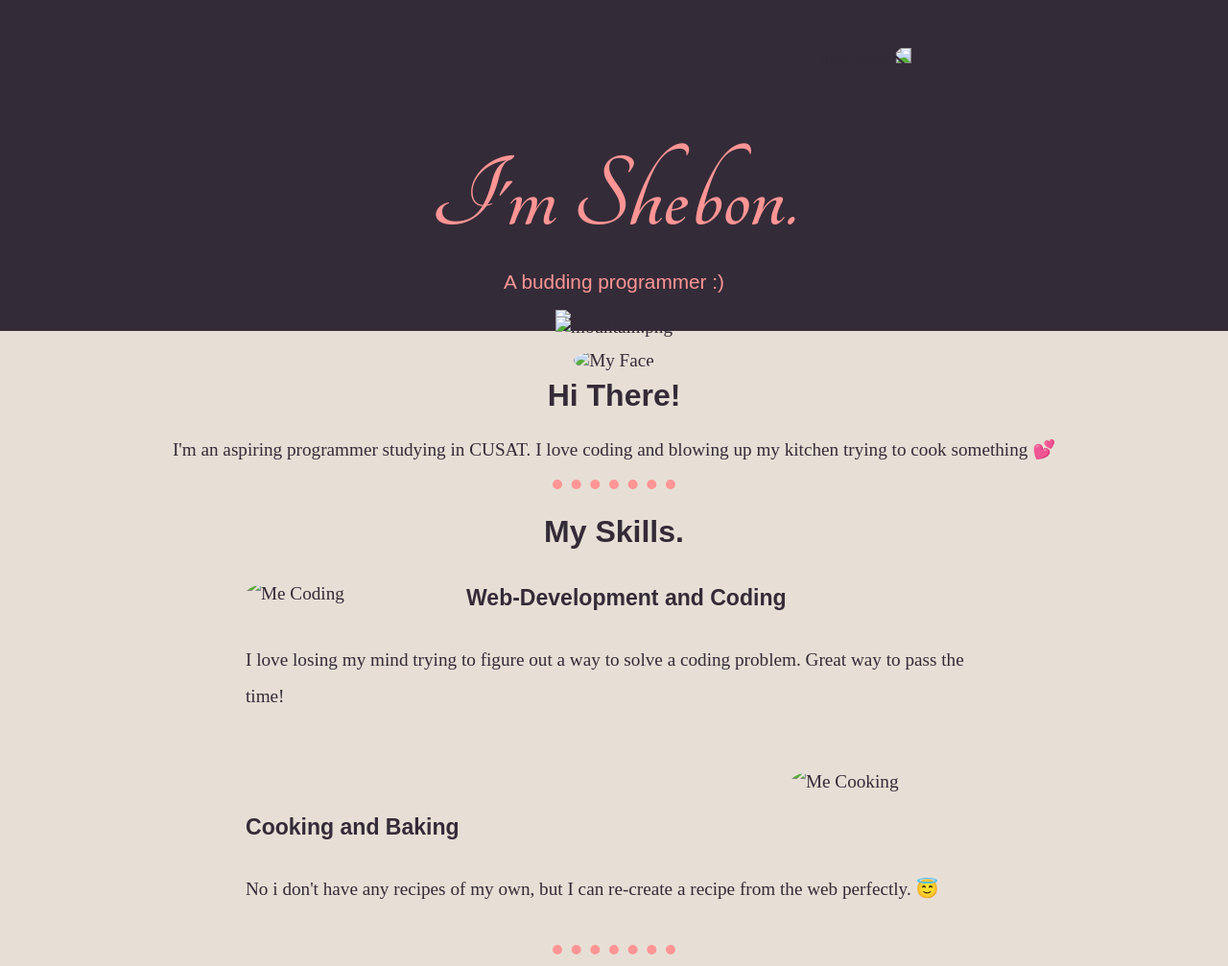
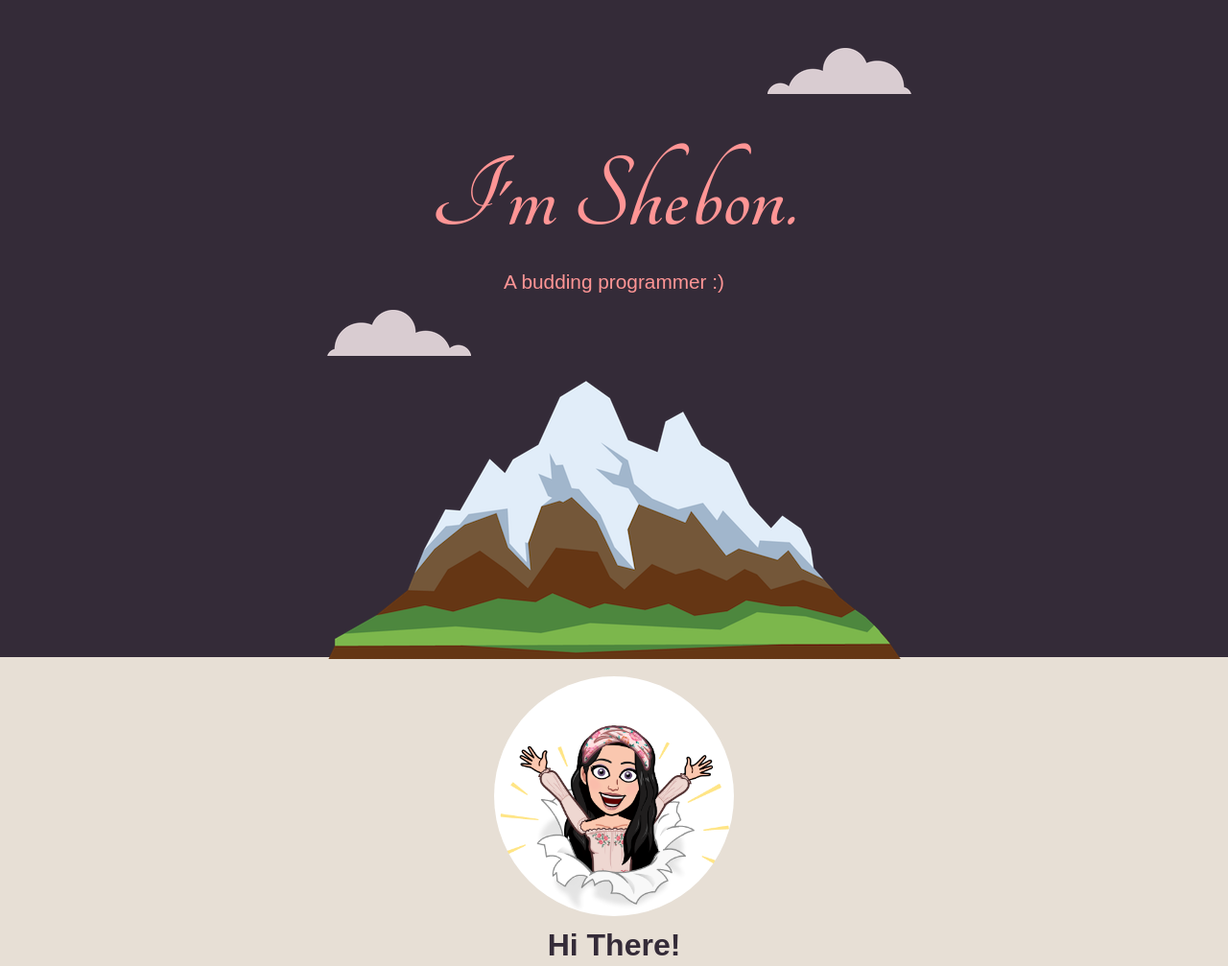
Before and after one commit to shebon/My-Personal-Website, a plain HTML site: page index.html in a window 1280 px wide. Shown: the top 1007 px of the page at 96% size. Drawn offline with Linux system fonts and the light colour scheme; files that its build step writes are made by us from their sources; a web font is replaced by a local one.

Commit message:
Update index.html

```diff
--- a/index.html
+++ b/index.html
@@ -4,7 +4,7 @@
     <meta charset="UTF-8" />
     <meta name="viewport" content="width=device-width, initial-scale=1.0" />
     <title>About me 💕</title>
-    <link rel="stylesheet" href="css/styles.css" />
+    <link rel="stylesheet" href="styles.css" />
     <link rel="icon" href="favicon.ico" />
     <link
       href="https://fonts.googleapis.com/css2?family=Miriam+Libre&family=Tangerine:wght@700&family=Yrsa&display=swap"
@@ -17,10 +17,10 @@
       <h2 style="font-weight: normal; font-size: 1.3rem; color: #ff9595;">
         A budding programmer :)
       </h2>
-      <img class="cloud-bottom" src="Images/cloud.png" alt="cloud-img" />
-      <img class="cloud-top" src="Images/cloud.png" alt="cloud-img" />
+      <img class="cloud-bottom" src="cloud.png" alt="cloud-img" />
+      <img class="cloud-top" src="cloud.png" alt="cloud-img" />
       <img
-        src="Images/mountain.png"
+        src="mountain.png"
         alt="mountain.png"
         style="position: relative; top: 7px;"
       />
@@ -29,7 +29,7 @@
       <div class="myprofile">
         <img
           class="profile"
-          src="Images/Hi.png"
+          src="Hi.png"
           alt="My Face"
           style="width: 250px; position: relative; top: 20px;"
         />
@@ -45,7 +45,7 @@
         <div class="skill-row code">
           <img
             class="profile codeimg"
-            src="Images/Coding.png"
+            src="Coding.png"
             alt="Me Coding"
           />
           <h3>Web-Development and Coding</h3>
@@ -57,7 +57,7 @@
         <div class="skill-row cook" style="padding-top: 20px;">
           <img
             class="profile cookimg"
-            src="Images/Cooking.png"
+            src="Cooking.png"
             alt="Me Cooking"
             style="position: relative; bottom: 20px;"
           />
```
